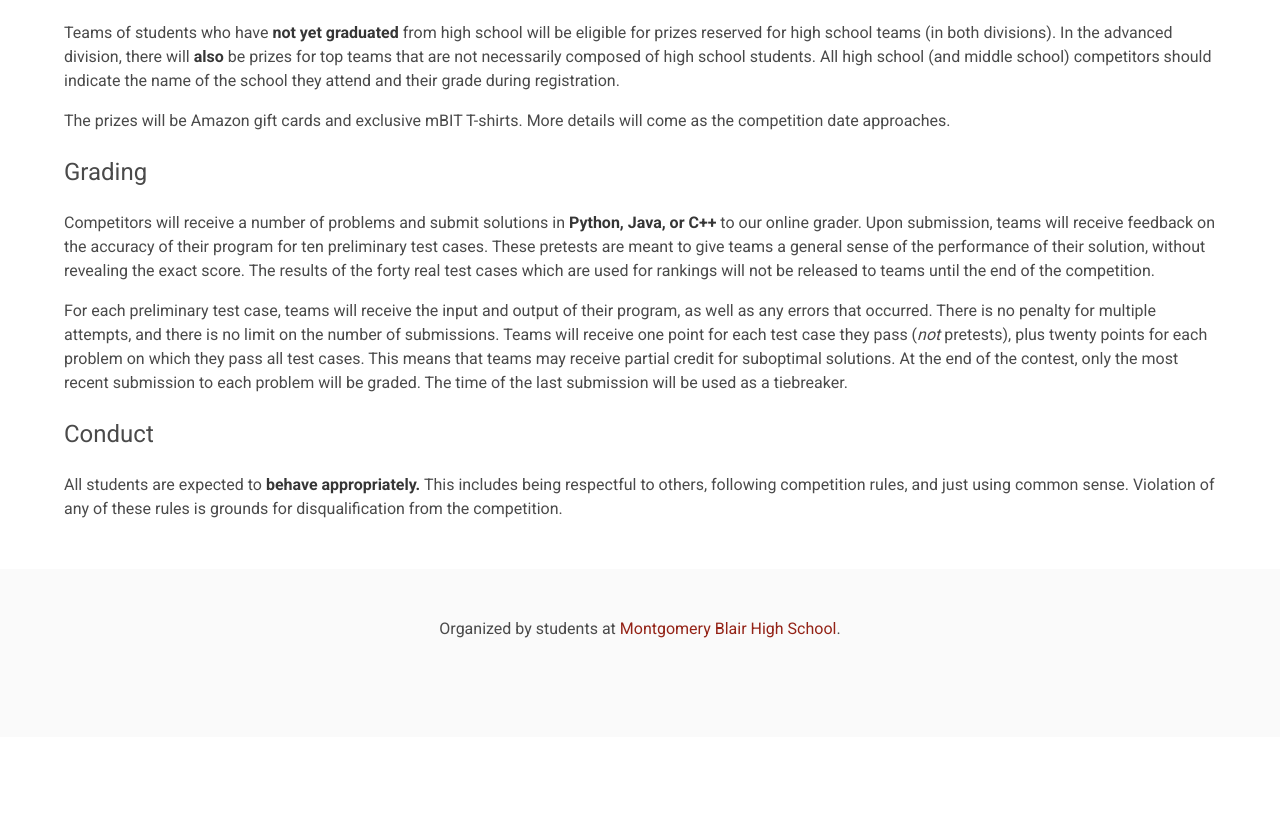
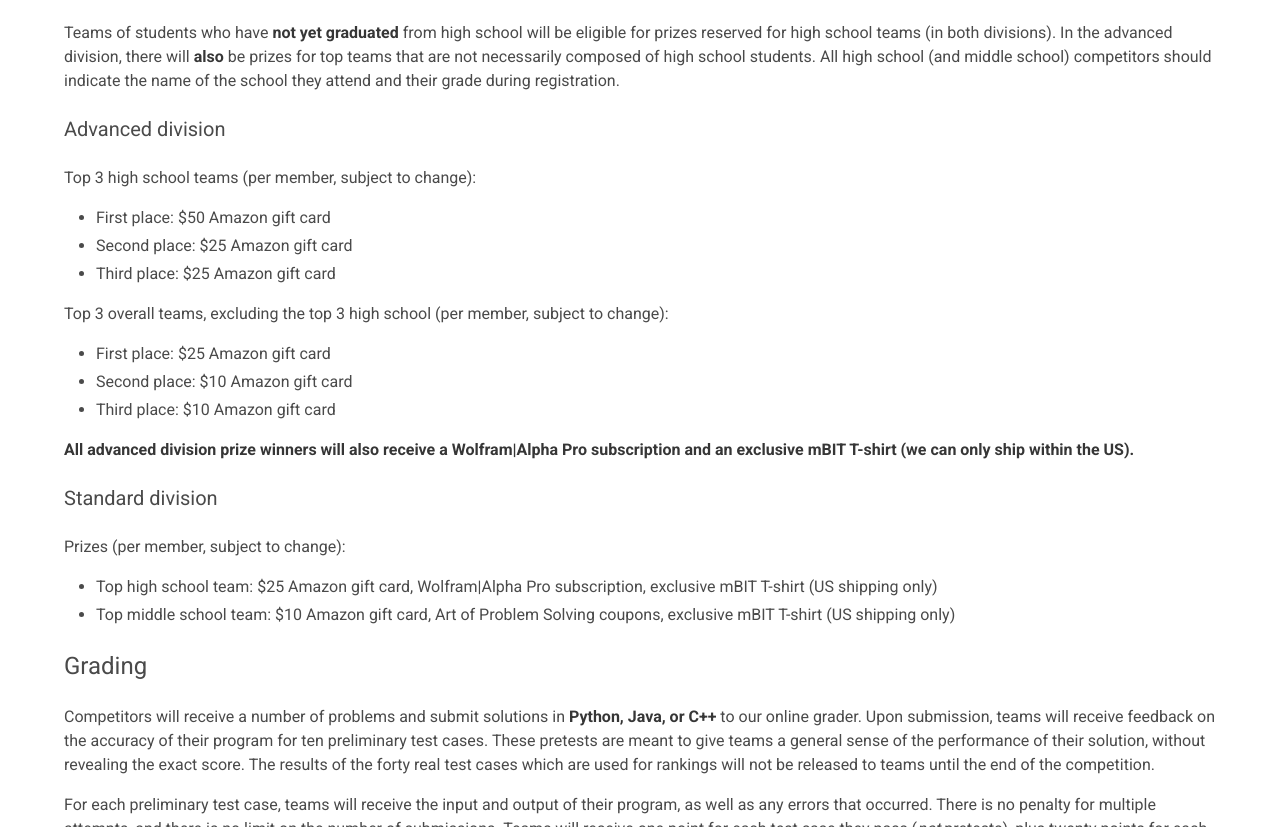
Before and after one commit to mbhs/mbit, a plain HTML site: page rules.html in a window 1280 px wide. Shown: the part 673-1500 px from the top of the page. Before the commit the page ends 1410 px from the top, so only its background shows below. Drawn offline with Linux system fonts and the light colour scheme.

Commit message:
prizes, aops

```diff
--- a/rules.html
+++ b/rules.html
@@ -57,7 +57,30 @@
 		<h2 class="subtitle is-4">Prizes</h2>
 		<div class="content">
 			<p>Teams of students who have <strong>not yet graduated</strong> from high school will be eligible for prizes reserved for high school teams (in both divisions). In the advanced division, there will <strong>also</strong> be prizes for top teams that are not necessarily composed of high school students. All high school (and middle school) competitors should indicate the name of the school they attend and their grade during registration.</p>
-		  <p>The prizes will be Amazon gift cards and exclusive mBIT T-shirts. More details will come as the competition date approaches.</p>
+		</div>
+		<h2 class="subtitle is-5">Advanced division</h2>
+		<div class="content">
+			<p>Top 3 high school teams (per member, subject to change):</p>
+			<ul>
+				<li>First place: $50 Amazon gift card</li>
+				<li>Second place: $25 Amazon gift card</li>
+				<li>Third place: $25 Amazon gift card</li>
+			</ul>
+			<p>Top 3 overall teams, excluding the top 3 high school (per member, subject to change):</p>
+			<ul>
+				<li>First place: $25 Amazon gift card</li>
+				<li>Second place: $10 Amazon gift card</li>
+				<li>Third place: $10 Amazon gift card</li>
+			</ul>
+			<p><strong>All advanced division prize winners will also receive a Wolfram|Alpha Pro subscription and an exclusive mBIT T-shirt (we can only ship within the US).</strong></p>
+		</div>
+		<h2 class="subtitle is-5">Standard division</h2>
+		<div class="content">
+			<p>Prizes (per member, subject to change):</p>
+			<ul>
+				<li>Top high school team: $25 Amazon gift card, Wolfram|Alpha Pro subscription, exclusive mBIT T-shirt (US shipping only)</li>
+				<li>Top middle school team: $10 Amazon gift card, Art of Problem Solving coupons, exclusive mBIT T-shirt (US shipping only)</li>
+			</ul>
 		</div>
 		<h2 class="subtitle is-4">Grading</h2>
 		<div class="content">
```
Also changed, not shown: index.html (+2 -2 lines), templates/index.html (+2 -2 lines), templates/rules.html (+24 -1 lines).
